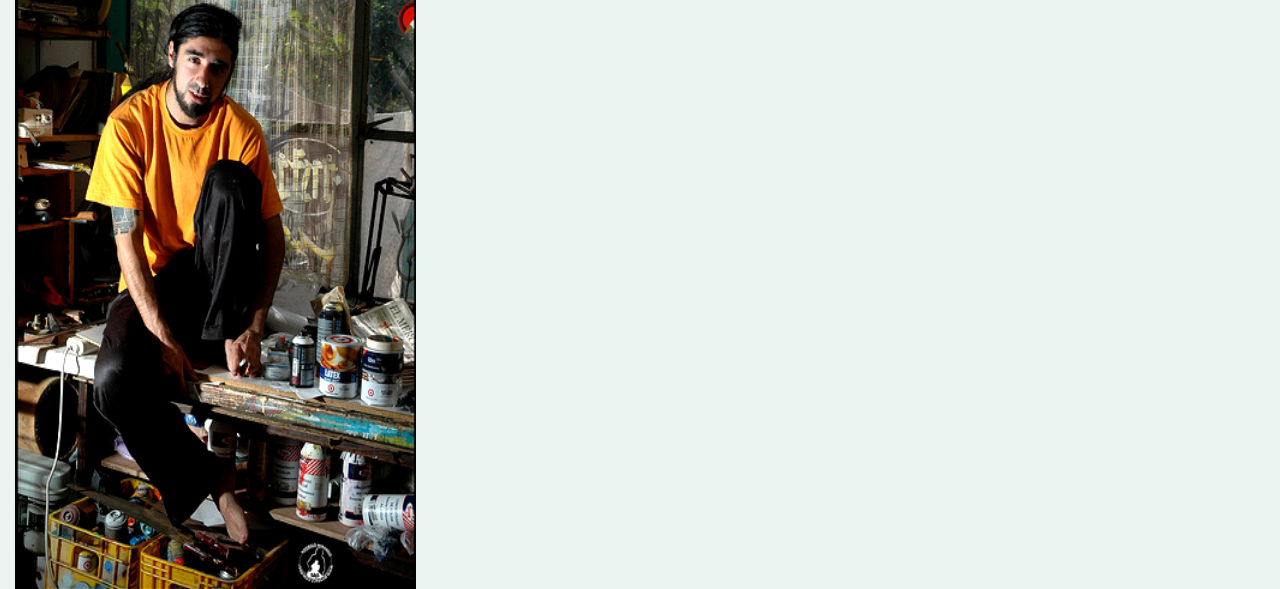
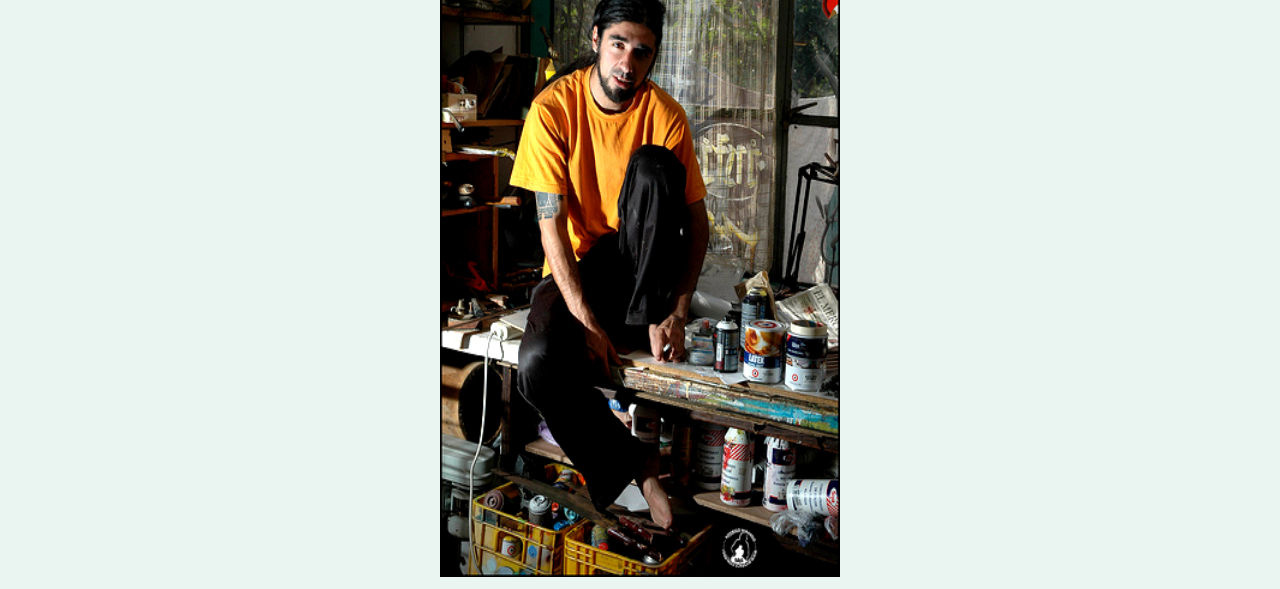
Before and after one commit to CroBitz/Prograweb1, a plain HTML site: page ProductosDestacados1.html in a window 1280 px wide. Shown: the part 584-1173 px from the top of the page. Drawn offline with nearby package versions, Linux system fonts and the light colour scheme.

Commit message:
Prueba de github
estamos probando para utilizar de github

```diff
--- a/anticastro.css
+++ b/anticastro.css
@@ -15,7 +15,7 @@ nav {background-color: #198064;}
 section{background-color: #ffffff3a;}
 footer{background-color: rgba(58, 25, 241, 0);}
 
-#perfil {
+#CuadroDestacado {
     border-left: 1px solid #000;
     display: flex;
     margin: 15px;
```
Also changed, not shown: index.html (+1 -0 lines).
